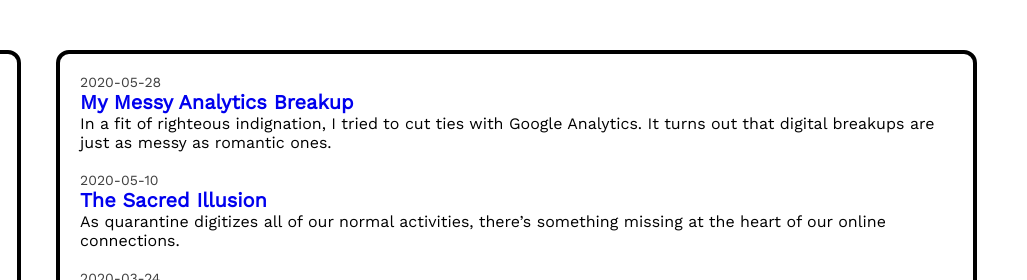
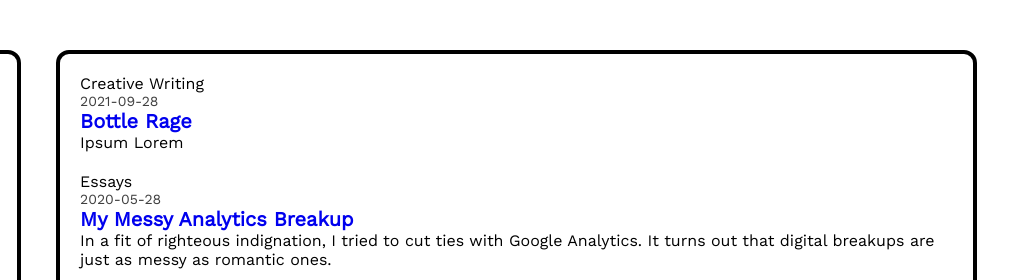
Before and after one commit to owenauch/personal-website, a Gatsby site: page /writing in a window 1280 px wide. Shown: the top 280 px of the page, 253-1280 px from the left. Built offline with nearby package versions, Linux system fonts and the light colour scheme; Gatsby itself is replaced by a stand-in of ours.

Commit message:
need to finish styling and add description to bottled rage

```diff
--- a/src/components/writing_content.tsx
+++ b/src/components/writing_content.tsx
@@ -9,10 +9,16 @@ interface Link {
   date: string
 }
 
+interface Section {
+  sectionName: string
+  links: Link[]
+}
+
 const WritingContent: React.FC = () => {
   const linkSortFunction = (link1: Link, link2: Link) =>
     Date.parse(link2.date) - Date.parse(link1.date)
-  const writingLinks = WritingDataJSON.links
+  const writingLinks = WritingDataJSON.sections.map((section: Section) => {
+    const links = section.links
       .sort(linkSortFunction)
       .map((link: Link) => (
         <WritingLink
@@ -23,6 +29,13 @@ const WritingContent: React.FC = () => {
           date={link.date}
         />
       ))
+    return (
+      <div key={section.sectionName}>
+        <h2>{section.sectionName}</h2>
+        {links}
+      </div>
+    )
+  })
   return <div className="WritingContent Global-bigBorder">{writingLinks}</div>
 }
 
--- a/src/content/writing_data.json
+++ b/src/content/writing_data.json
@@ -1,46 +1,62 @@
 {
-  "links": [
+   "sections":[
       {
-      "title": "The Sacred Illusion",
-      "description": "As quarantine digitizes all of our normal activities, there’s something missing at the heart of our online connections.",
-      "link": "https://www.digitalinklingsblog.com/the-sacred-illusion/",
-      "date": "2020-05-10"
+         "sectionName":"Creative Writing",
+         "links":[
+            {
+               "title":"Bottle Rage",
+               "description":"Ipsum Lorem",
+               "link":"https://www.amazon.com/Lost-Librarians-Grave-Madness-Adventure-ebook/dp/B09HHPFSXD/",
+               "date":"2021-09-28"
+            }
+         ]
       },
       {
-      "title": "My Messy Analytics Breakup",
-      "description": "In a fit of righteous indignation, I tried to cut ties with Google Analytics. It turns out that digital breakups are just as messy as romantic ones.",
-      "link": "https://www.digitalinklingsblog.com/my-messy-analytics-breakup/",
-      "date": "2020-05-28"
+         "sectionName":"Essays",
+         "links":[
+            {
+               "title":"The Sacred Illusion",
+               "description":"As quarantine digitizes all of our normal activities, there’s something missing at the heart of our online connections.",
+               "link":"https://www.digitalinklingsblog.com/the-sacred-illusion/",
+               "date":"2020-05-10"
             },
             {
-      "title": "The Psychological Price of Limitless Information",
-      "description": "To know everything, we have to allow everything about us to be known. Is it worth the price?",
-      "link": "https://www.digitalinklingsblog.com/the-psychological-price-of-limitless-information/",
-      "date": "2020-03-24"
+               "title":"My Messy Analytics Breakup",
+               "description":"In a fit of righteous indignation, I tried to cut ties with Google Analytics. It turns out that digital breakups are just as messy as romantic ones.",
+               "link":"https://www.digitalinklingsblog.com/my-messy-analytics-breakup/",
+               "date":"2020-05-28"
             },
             {
-      "title": "Formation in the Information Age",
-      "description": "Modern technology gives us the ability to form our world like never before. But in our power, we forget our need to be formed too.",
-      "link": "https://www.digitalinklingsblog.com/formation-in-the-information-age/",
-      "date": "2020-03-06"
+               "title":"The Psychological Price of Limitless Information",
+               "description":"To know everything, we have to allow everything about us to be known. Is it worth the price?",
+               "link":"https://www.digitalinklingsblog.com/the-psychological-price-of-limitless-information/",
+               "date":"2020-03-24"
             },
             {
-      "title": "Revelations From the Day I Plowed a Field by Hand",
-      "description": "Before Jesus was a teacher, he was a carpenter. What can we learn about work from the first 30 years of Jesus’ life?",
-      "link": "https://www.digitalinklingsblog.com/revelations-from-the-day-i-plowed-a-field-by-hand/",
-      "date": "2019-12-27"
+               "title":"Formation in the Information Age",
+               "description":"Modern technology gives us the ability to form our world like never before. But in our power, we forget our need to be formed too.",
+               "link":"https://www.digitalinklingsblog.com/formation-in-the-information-age/",
+               "date":"2020-03-06"
             },
             {
-      "title": "From Garden To City",
-      "description": "The Biblical narrative of progress gives us a glimpse of a redeemed vision for technology today.",
-      "link": "https://www.digitalinklingsblog.com/from-garden-to-city/",
-      "date": "2019-11-15"
+               "title":"Revelations From the Day I Plowed a Field by Hand",
+               "description":"Before Jesus was a teacher, he was a carpenter. What can we learn about work from the first 30 years of Jesus’ life?",
+               "link":"https://www.digitalinklingsblog.com/revelations-from-the-day-i-plowed-a-field-by-hand/",
+               "date":"2019-12-27"
             },
             {
-      "title": "Introducing Digital Inklings",
-      "description": "A reader's manual for Digital Inklings",
-      "link": "https://www.digitalinklingsblog.com/introducing-digital-inklings/",
-      "date": "2019-10-14"
+               "title":"From Garden To City",
+               "description":"The Biblical narrative of progress gives us a glimpse of a redeemed vision for technology today.",
+               "link":"https://www.digitalinklingsblog.com/from-garden-to-city/",
+               "date":"2019-11-15"
+            },
+            {
+               "title":"Introducing Digital Inklings",
+               "description":"A reader's manual for Digital Inklings",
+               "link":"https://www.digitalinklingsblog.com/introducing-digital-inklings/",
+               "date":"2019-10-14"
             }
          ]
       }
+   ]
+}
```
Lines whose indentation alone changed are shown as unchanged.
